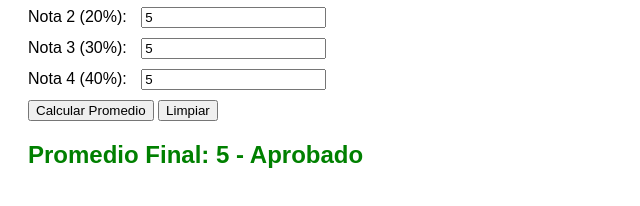
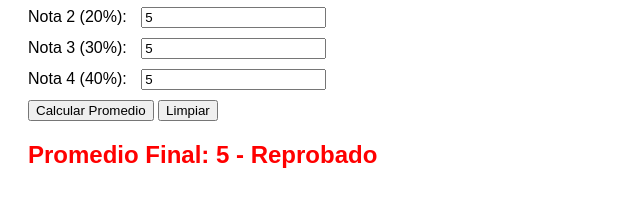
Before and after one commit to pepeyon14/clasedevops, a website: page index.html in a window 1280 px wide. Both pictures are taken after typing "5", "5", "5", "5" into the empty fields and a click on the button "Calcular Promedio". Shown: the part 132-338 px from the top of the page, without its empty margins (0-640 px from the left). Drawn offline with Linux system fonts and the light colour scheme.

Commit message:
correcion de fucion calcular

```diff
--- a/index.html
+++ b/index.html
@@ -40,7 +40,7 @@
                     document.getElementById('resultado').style.color = "black";
 
                     //aqui se muestra si esta aprobado o  no
-                    if (resultado >= 50,5) {
+                    if (resultado >= 50.5) {
                         document.getElementById('resultado').innerText += " - Aprobado";
                         document.getElementById('resultado').style.color = "green";
                     } else {
```
